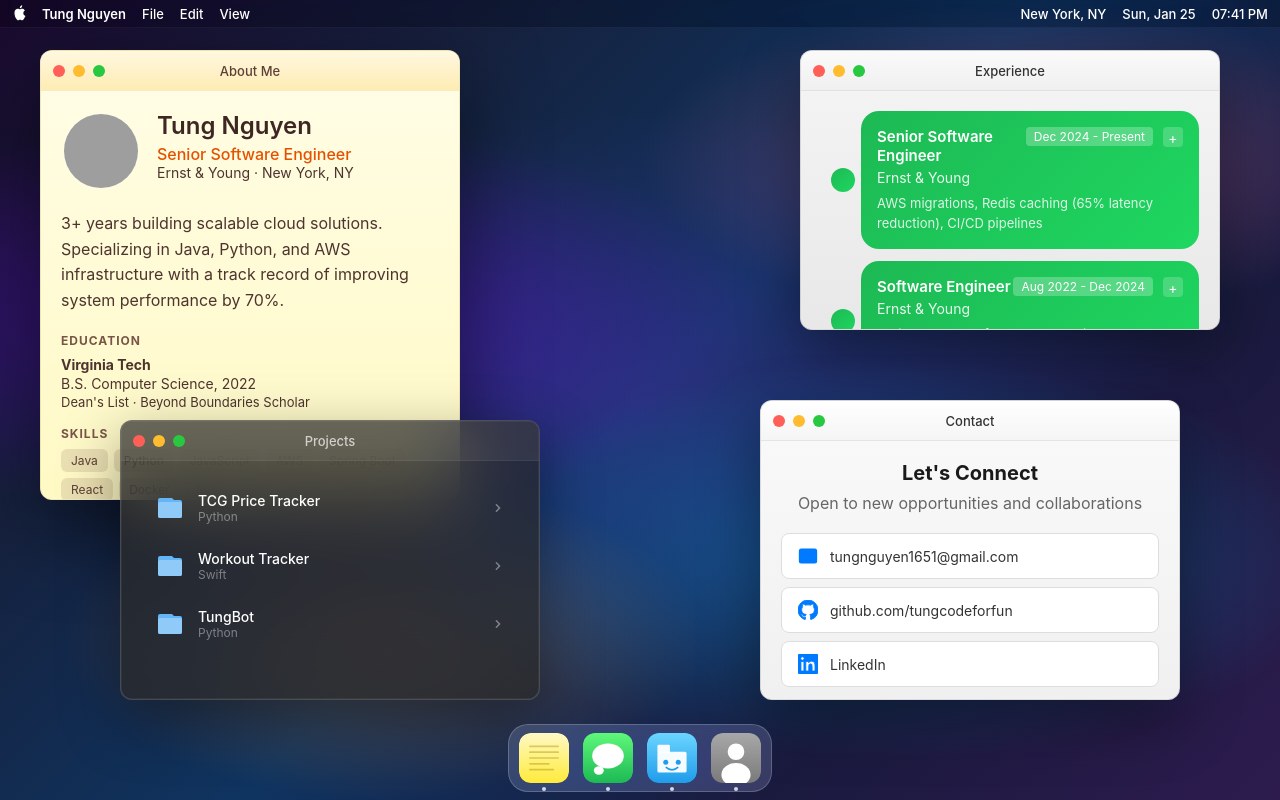
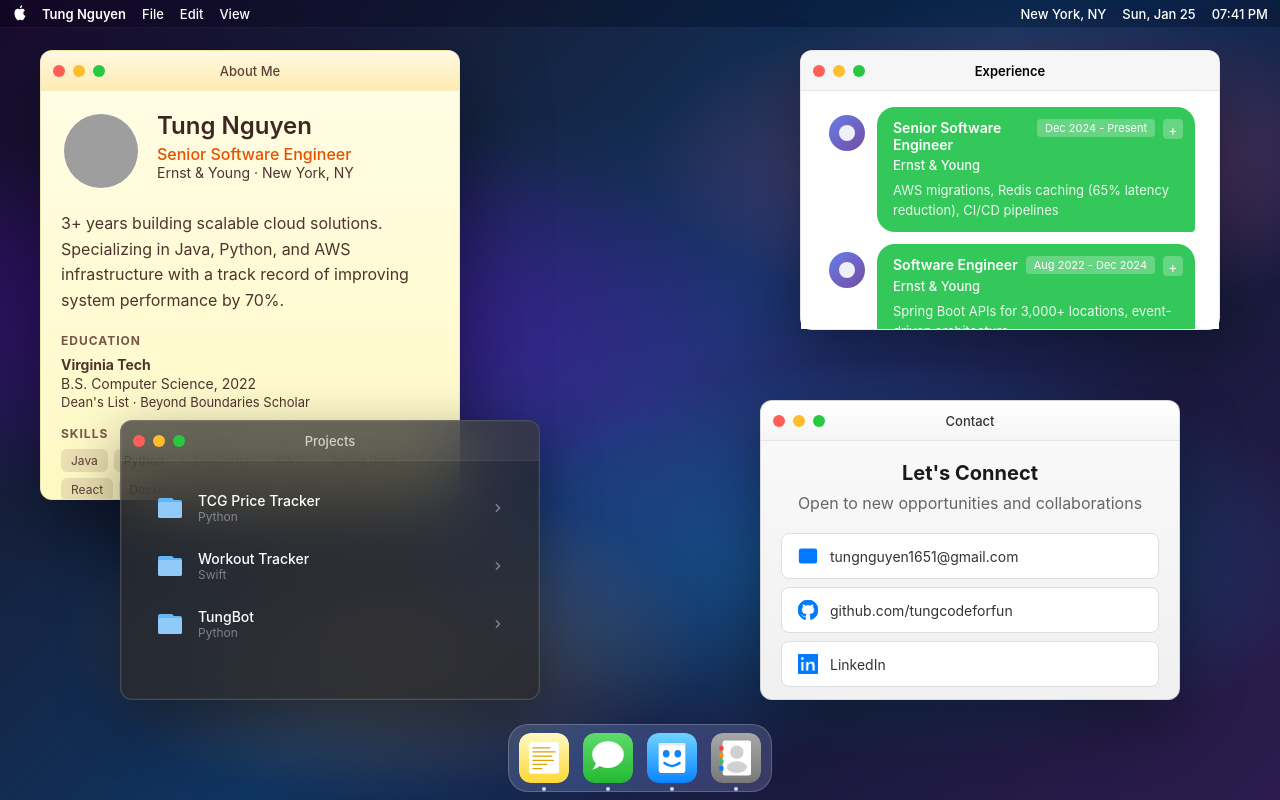
Before and after one commit to tungcodeforfun/tungcodeforfun.github.io, a React (Vite) app: page / in a window 1280 px wide. Built offline with nearby package versions, Linux system fonts and the light colour scheme; grey boxes are pictures that could not be loaded; a web font is replaced by a local one.

Commit message:
Update iOS icons and fix Messages theme text visibility
- Refined dock icons to match iOS 18 style (Notes, Messages, Finder, Contacts)
- Fixed text visibility in Messages theme on hover and expanded states
- Ensured all text elements maintain white color on green message bubbles

```diff
--- a/src/App.css
+++ b/src/App.css
@@ -174,84 +174,155 @@ body {
   color: #8d6e63;
 }
 
-/* Messages Theme - Green/White */
+/* Messages Theme - iOS Messages style */
 .macos-window.messages-theme,
 .mobile-window.messages-theme {
-  background: linear-gradient(180deg, #f5f5f5 0%, #e8e8e8 100%);
-  border-color: rgba(100, 100, 100, 0.2);
+  background: #fff;
+  border-color: rgba(0, 0, 0, 0.1);
 }
 
 .messages-theme .window-header {
-  background: linear-gradient(180deg, #fafafa 0%, #f0f0f0 100%);
-  border-bottom-color: rgba(0, 0, 0, 0.1);
+  background: #f6f6f6;
+  border-bottom: 1px solid #e5e5e5;
 }
 
 .messages-theme .window-title {
-  color: #333;
+  color: #000;
+  font-weight: 600;
 }
 
 .messages-theme .window-content {
-  color: #222;
+  background: #fff;
+  padding: 16px;
+}
+
+.messages-theme .experience-list {
+  display: flex;
+  flex-direction: column;
+  gap: 12px;
 }
 
 .messages-theme .experience-item {
-  background: linear-gradient(135deg, #1db954 0%, #1ed760 100%);
+  background: #34c759;
   border: none;
   color: #fff;
   border-radius: 18px;
-  margin-left: 40px;
+  border-bottom-right-radius: 4px;
+  padding: 12px 16px;
+  margin-left: 60px;
+  margin-right: 8px;
   position: relative;
+  cursor: pointer;
+  transition: background 0.15s;
+}
+
+.messages-theme .experience-item:hover {
+  background: #2fb350;
+  color: #fff;
+}
+
+.messages-theme .experience-item:hover .exp-header h3,
+.messages-theme .experience-item:hover .exp-period,
+.messages-theme .experience-item:hover .exp-company,
+.messages-theme .experience-item:hover .exp-desc {
+  color: #fff;
+}
+
+.messages-theme .experience-item.expanded {
+  background: #2aa147;
+  border-color: transparent;
+  color: #fff;
+}
+
+.messages-theme .experience-item.expanded .exp-header h3,
+.messages-theme .experience-item.expanded .exp-period,
+.messages-theme .experience-item.expanded .exp-company,
+.messages-theme .experience-item.expanded .exp-desc {
+  color: #fff;
 }
 
 .messages-theme .experience-item::before {
   content: '';
   position: absolute;
-  left: -30px;
-  top: 50%;
-  transform: translateY(-50%);
-  width: 24px;
-  height: 24px;
-  background: linear-gradient(135deg, #1db954 0%, #1ed760 100%);
+  left: -48px;
+  top: 8px;
+  width: 36px;
+  height: 36px;
+  background: linear-gradient(135deg, #667eea 0%, #764ba2 100%);
   border-radius: 50%;
+}
+
+.messages-theme .experience-item::after {
+  content: '';
+  position: absolute;
+  left: -38px;
+  top: 18px;
+  width: 16px;
+  height: 16px;
+  background: #fff;
+  border-radius: 50%;
+  opacity: 0.9;
+}
+
+.messages-theme .exp-header {
+  padding-right: 24px;
 }
 
 .messages-theme .exp-header h3 {
   color: #fff;
+  font-size: 14px;
+  font-weight: 600;
 }
 
 .messages-theme .exp-period {
   background: rgba(255, 255, 255, 0.25);
   color: #fff;
+  font-size: 11px;
 }
 
 .messages-theme .exp-company {
-  color: rgba(255, 255, 255, 0.9);
+  color: rgba(255, 255, 255, 0.95);
+  font-size: 13px;
+  font-weight: 500;
 }
 
 .messages-theme .exp-desc {
-  color: rgba(255, 255, 255, 0.85);
+  color: rgba(255, 255, 255, 0.9);
+  font-size: 13px;
 }
 
 .messages-theme .expand-icon {
-  background: rgba(255, 255, 255, 0.2);
+  background: rgba(255, 255, 255, 0.25);
   color: #fff;
+  top: 12px;
+  right: 12px;
 }
 
 .messages-theme .exp-details {
-  border-top-color: rgba(255, 255, 255, 0.2);
+  border-top: 1px solid rgba(255, 255, 255, 0.2);
+  margin-top: 12px;
+  padding-top: 12px;
+}
+
+.messages-theme .exp-details ul {
+  margin-bottom: 10px;
 }
 
 .messages-theme .exp-details li {
-  color: rgba(255, 255, 255, 0.9);
+  color: rgba(255, 255, 255, 0.95);
+  font-size: 12px;
+  margin-bottom: 6px;
 }
 
 .messages-theme .exp-details li::before {
-  color: #fff;
+  color: rgba(255, 255, 255, 0.7);
 }
 
 .messages-theme .exp-skill-tag {
-  background: rgba(255, 255, 255, 0.25);
+  background: rgba(255, 255, 255, 0.2);
   color: #fff;
+  font-size: 10px;
+  padding: 2px 8px;
 }
 
 /* Finder Theme - Blue/White (default, already styled) */
--- a/src/App.jsx
+++ b/src/App.jsx
@@ -311,65 +311,72 @@ function App() {
   const DockIcon = ({ type }) => {
     const icons = {
       about: (
-        // Notes app icon
+        // Notes app icon - iOS 18 style
         <svg viewBox="0 0 120 120" className="app-icon">
           <defs>
             <linearGradient id="notesGrad" x1="0%" y1="0%" x2="0%" y2="100%">
               <stop offset="0%" stopColor="#fff9c4" />
-              <stop offset="100%" stopColor="#ffeb3b" />
+              <stop offset="100%" stopColor="#fdd835" />
             </linearGradient>
           </defs>
           <rect width="120" height="120" rx="26" fill="url(#notesGrad)" />
-          <rect x="24" y="30" width="72" height="4" rx="2" fill="#a68a00" opacity="0.4" />
-          <rect x="24" y="44" width="72" height="4" rx="2" fill="#a68a00" opacity="0.4" />
-          <rect x="24" y="58" width="72" height="4" rx="2" fill="#a68a00" opacity="0.4" />
-          <rect x="24" y="72" width="50" height="4" rx="2" fill="#a68a00" opacity="0.4" />
-          <rect x="24" y="86" width="60" height="4" rx="2" fill="#a68a00" opacity="0.4" />
+          <rect x="24" y="22" width="72" height="76" rx="6" fill="#fff" />
+          <rect x="32" y="34" width="44" height="3" rx="1.5" fill="#e0a000" />
+          <rect x="32" y="44" width="56" height="3" rx="1.5" fill="#e0a000" />
+          <rect x="32" y="54" width="48" height="3" rx="1.5" fill="#e0a000" />
+          <rect x="32" y="64" width="52" height="3" rx="1.5" fill="#e0a000" />
+          <rect x="32" y="74" width="36" height="3" rx="1.5" fill="#e0a000" />
+          <rect x="32" y="84" width="24" height="3" rx="1.5" fill="#e0a000" />
         </svg>
       ),
       experience: (
-        // Messages app icon
+        // Messages app icon - iOS 18 style
         <svg viewBox="0 0 120 120" className="app-icon">
           <defs>
             <linearGradient id="messagesGrad" x1="0%" y1="0%" x2="0%" y2="100%">
-              <stop offset="0%" stopColor="#5ef87a" />
-              <stop offset="100%" stopColor="#1db954" />
+              <stop offset="0%" stopColor="#5eda6a" />
+              <stop offset="100%" stopColor="#25b933" />
             </linearGradient>
           </defs>
           <rect width="120" height="120" rx="26" fill="url(#messagesGrad)" />
-          <ellipse cx="60" cy="55" rx="38" ry="30" fill="#fff" />
-          <ellipse cx="38" cy="90" rx="12" ry="10" fill="#fff" />
+          <ellipse cx="60" cy="52" rx="38" ry="32" fill="#fff" />
+          <path d="M32 70 Q28 82, 22 88 Q36 84, 42 78" fill="#fff" />
         </svg>
       ),
       projects: (
-        // Finder app icon
+        // Finder app icon - macOS Sonoma style
         <svg viewBox="0 0 120 120" className="app-icon">
           <defs>
             <linearGradient id="finderGrad" x1="0%" y1="0%" x2="0%" y2="100%">
-              <stop offset="0%" stopColor="#6bd5ff" />
-              <stop offset="100%" stopColor="#1f9ceb" />
+              <stop offset="0%" stopColor="#6ed3ff" />
+              <stop offset="100%" stopColor="#0a84ff" />
             </linearGradient>
           </defs>
           <rect width="120" height="120" rx="26" fill="url(#finderGrad)" />
-          <rect x="25" y="45" width="70" height="50" rx="4" fill="#fff" opacity="0.95" />
-          <rect x="25" y="28" width="30" height="20" rx="3" fill="#fff" opacity="0.95" />
-          <circle cx="45" cy="70" r="6" fill="#1f9ceb" />
-          <circle cx="75" cy="70" r="6" fill="#1f9ceb" />
-          <path d="M45 82 Q60 95 75 82" stroke="#1f9ceb" strokeWidth="4" fill="none" />
+          <rect x="28" y="24" width="64" height="72" rx="8" fill="#fff" />
+          <ellipse cx="46" cy="50" rx="8" ry="9" fill="#0a84ff" />
+          <ellipse cx="74" cy="50" rx="8" ry="9" fill="#0a84ff" />
+          <path d="M42 72 Q60 86 78 72" stroke="#0a84ff" strokeWidth="6" fill="none" strokeLinecap="round" />
+          <rect x="28" y="24" width="64" height="6" rx="3" fill="#e8e8e8" />
         </svg>
       ),
       contact: (
-        // Contacts app icon
+        // Contacts app icon - iOS 18 style
         <svg viewBox="0 0 120 120" className="app-icon">
           <defs>
             <linearGradient id="contactsGrad" x1="0%" y1="0%" x2="0%" y2="100%">
               <stop offset="0%" stopColor="#a8a8a8" />
-              <stop offset="100%" stopColor="#7a7a7a" />
+              <stop offset="100%" stopColor="#787878" />
             </linearGradient>
           </defs>
           <rect width="120" height="120" rx="26" fill="url(#contactsGrad)" />
-          <circle cx="60" cy="45" r="20" fill="#fff" />
-          <ellipse cx="60" cy="100" rx="35" ry="28" fill="#fff" />
+          <rect x="28" y="18" width="68" height="84" rx="6" fill="#fff" />
+          <circle cx="62" cy="46" r="16" fill="#d0d0d0" />
+          <ellipse cx="62" cy="82" rx="24" ry="14" fill="#d0d0d0" />
+          <rect x="20" y="32" width="10" height="10" rx="2" fill="#ff3b30" />
+          <rect x="20" y="48" width="10" height="10" rx="2" fill="#ff9500" />
+          <rect x="20" y="64" width="10" height="10" rx="2" fill="#34c759" />
+          <rect x="20" y="80" width="10" height="10" rx="2" fill="#007aff" />
         </svg>
       )
     }
```
